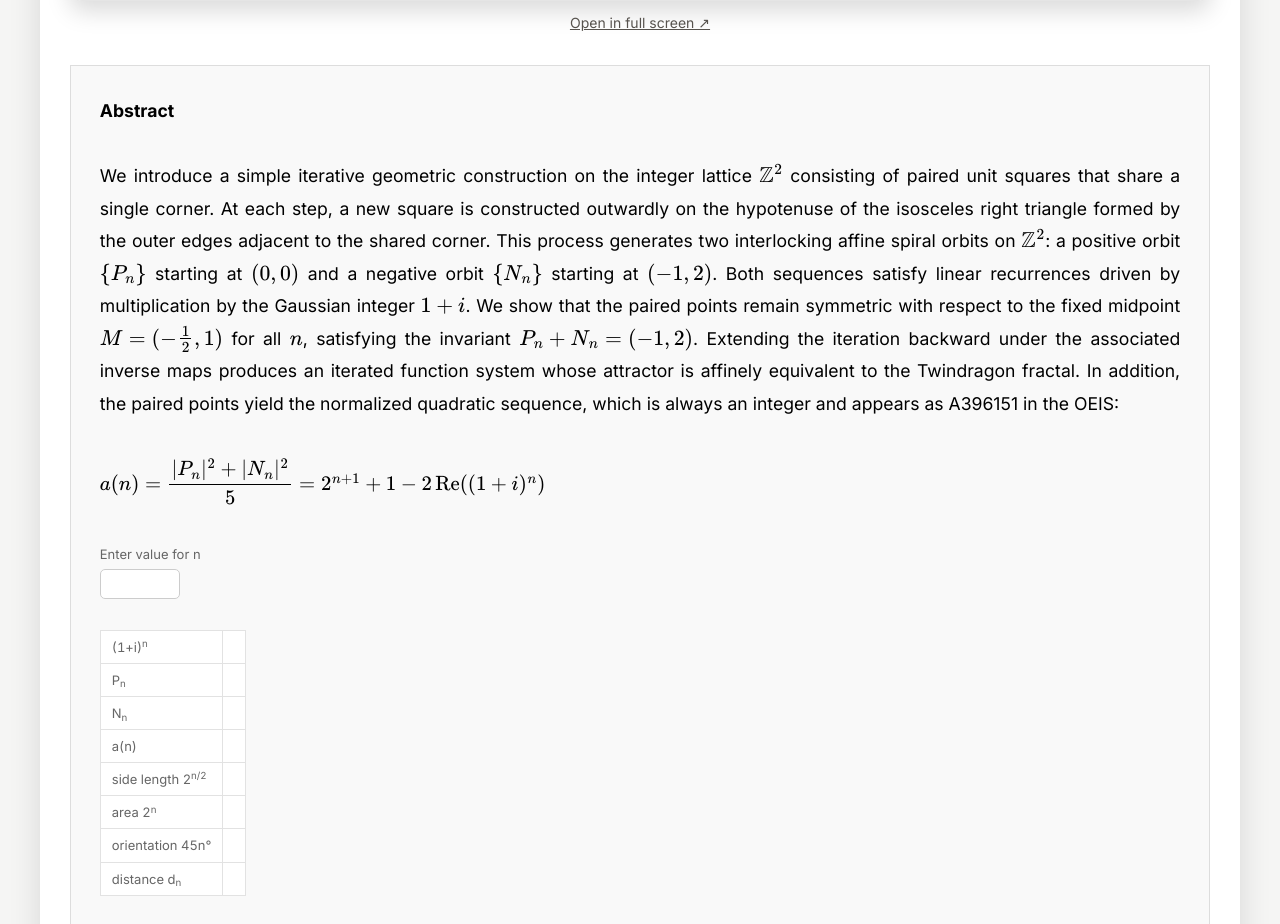
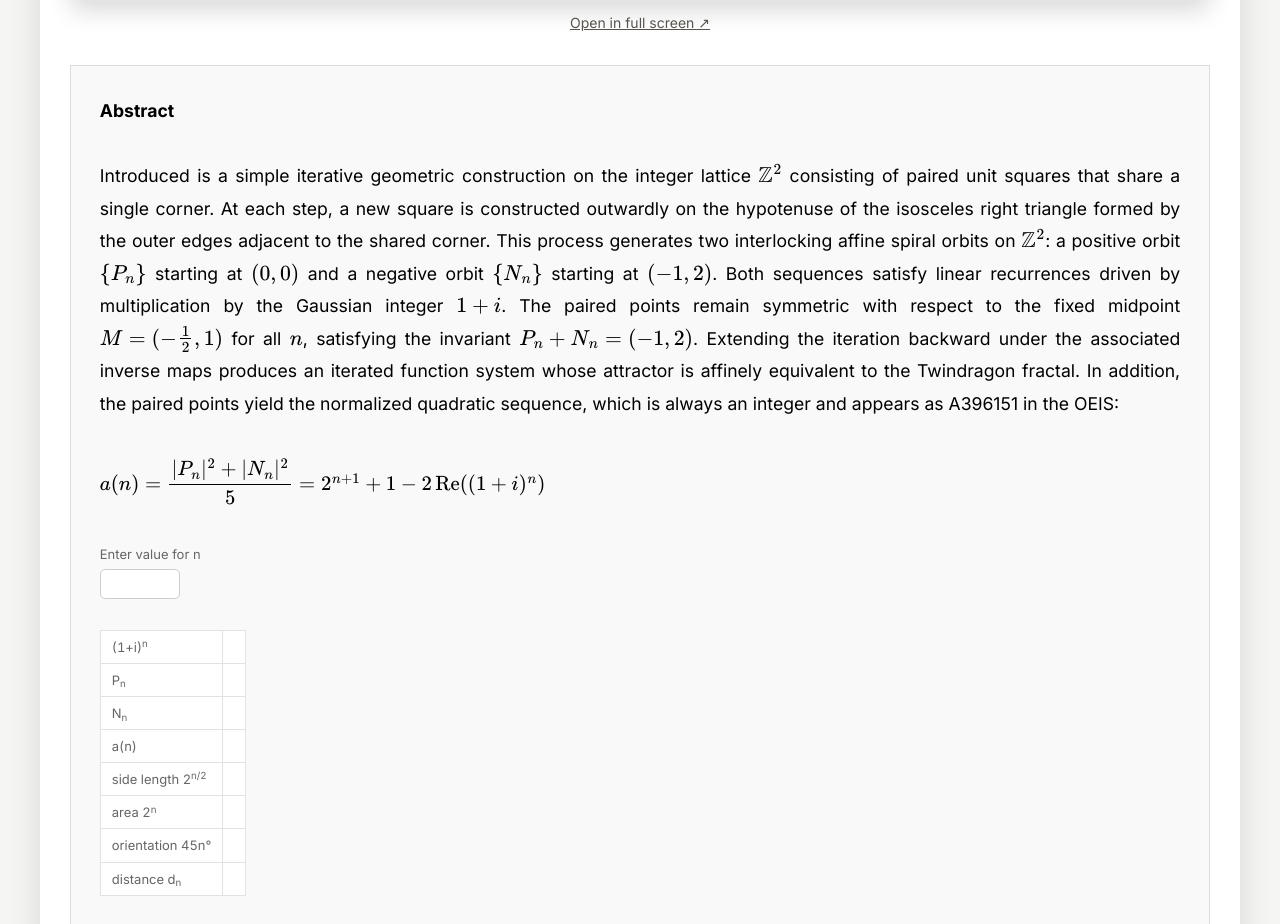
Before and after one commit to chuckwrathall/dual-affine-spiral-orbits, a plain HTML site: page index.html in a window 1280 px wide. Shown: the part 1192-2116 px from the top of the page. Drawn offline with nearby package versions, Linux system fonts and the light colour scheme.

Commit message:
Update index.html

```diff
--- a/index.html
+++ b/index.html
@@ -204,8 +204,8 @@
         <!-- ABSTRACT -->
         <div class="abstract" id="abstract">
             <strong>Abstract</strong><br><br>
-            We introduce a simple iterative geometric construction on the integer lattice \(\mathbb{Z}^2\) consisting of paired unit squares that share a single corner. At each step, a new square is constructed outwardly on the hypotenuse of the isosceles right triangle formed by the outer edges adjacent to the shared corner. This process generates two interlocking affine spiral orbits on \(\mathbb{Z}^2\): a positive orbit \(\{P_n\}\) starting at \((0, 0)\) and a negative orbit \(\{N_n\}\) starting at \((-1, 2)\).
-            Both sequences satisfy linear recurrences driven by multiplication by the Gaussian integer \(1 + i\). We show that the paired points remain symmetric with respect to the fixed midpoint \(M = (-\frac{1}{2}, 1)\) for all \(n\), satisfying the invariant \(P_n + N_n = (-1, 2)\). Extending the iteration backward under the associated inverse maps produces an iterated function system whose attractor is affinely equivalent to the Twindragon fractal. In addition, the paired points yield the normalized quadratic sequence, which is always an integer and appears as A396151 in the OEIS:
+            Introduced is a simple iterative geometric construction on the integer lattice \(\mathbb{Z}^2\) consisting of paired unit squares that share a single corner. At each step, a new square is constructed outwardly on the hypotenuse of the isosceles right triangle formed by the outer edges adjacent to the shared corner. This process generates two interlocking affine spiral orbits on \(\mathbb{Z}^2\): a positive orbit \(\{P_n\}\) starting at \((0, 0)\) and a negative orbit \(\{N_n\}\) starting at \((-1, 2)\).
+            Both sequences satisfy linear recurrences driven by multiplication by the Gaussian integer \(1 + i\). The paired points remain symmetric with respect to the fixed midpoint \(M = (-\frac{1}{2}, 1)\) for all \(n\), satisfying the invariant \(P_n + N_n = (-1, 2)\). Extending the iteration backward under the associated inverse maps produces an iterated function system whose attractor is affinely equivalent to the Twindragon fractal. In addition, the paired points yield the normalized quadratic sequence, which is always an integer and appears as A396151 in the OEIS:
             <div class="equation" style="text-align: left;">
                 \( a(n) = \dfrac{|P_n|^2 + |N_n|^2}{5} = 2^{n+1} + 1 - 2 \operatorname{Re}((1 + i)^n) \)
             </div>
```
